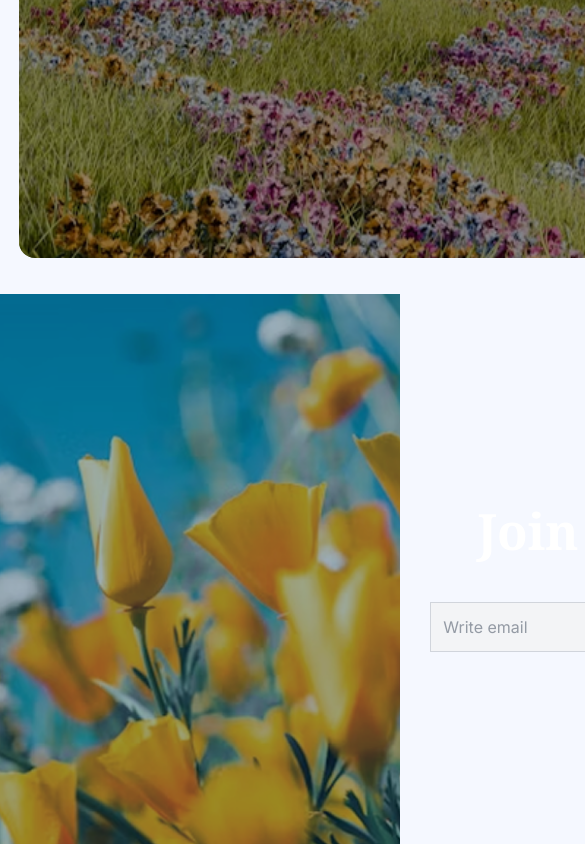
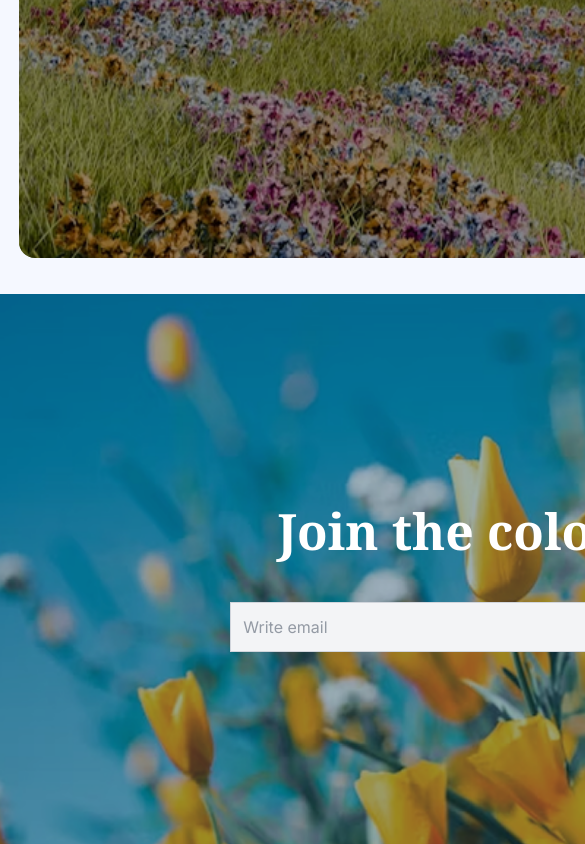
Before and after one commit to NafisaNitu/Programming-hero-assignment-2, a plain HTML site: page index.html in a window 390 px wide. Shown: the part 7876-8720 px from the top of the page, 585 px wide, since content can reach past the window. Drawn offline with nearby package versions, Linux system fonts and the light colour scheme.

Commit message:
join section responsive done

```diff
--- a/index.html
+++ b/index.html
@@ -192,20 +192,20 @@
 
         </div>
 
-  </div>
-</section>
+    </div>
+  </section>
 
-<section class="join-bg">
-        <div class="container">
-            <div class="">
-                <h1 class="text-white font-bold text-[50px] text-center mb-8">Join the colorful Bunch</h1>
+  <section class="join-bg sm:w-full w-[1140px]">
+      <div class="container">
+
+            <h1 class="text-white font-bold text-[50px] text-center mb-8">Join the colorful Bunch</h1>
                 <div class="flex w-full justify-center items-center">
-                    <div class="md:w-full lg:w-full xl:w-1/2 w-2/4">
+                    <div class="md:w-full lg:w-1/2 w-2/4">
                         <input type="text" id="hero-field" name="hero-field" class="w-full bg-gray-100 border bg-opacity-50 border-gray-300 focus:ring-2 focus:ring-[#E95A08] focus:bg-transparent focus:border-[#E95A08] text-base outline-none text-gray-700 py-[8px] px-3 leading-8 transition-colors duration-200 ease-in-out font-inter" placeholder="Write email">
                     </div>
                         <button class="font-inter text-white bg-[#E95A08] border-0 py-[14px] px-6 focus:outline-none hover:bg-[#FD813A] text-base">Subscribe</button>
                 </div>
-        </div>
+          </div>
 </section>
 
   </body>
--- a/style.css
+++ b/style.css
@@ -13,11 +13,10 @@ body {
 }
 
 .join-bg {
-    padding: 200px 200px;
+    padding: 200px 0px;
     background-image: url("images/news-letter-bg.png");
      background-size: cover;
      background-repeat: no-repeat;
      height: 550px;
-     width: auto;
      background-position: center;
 }
```
